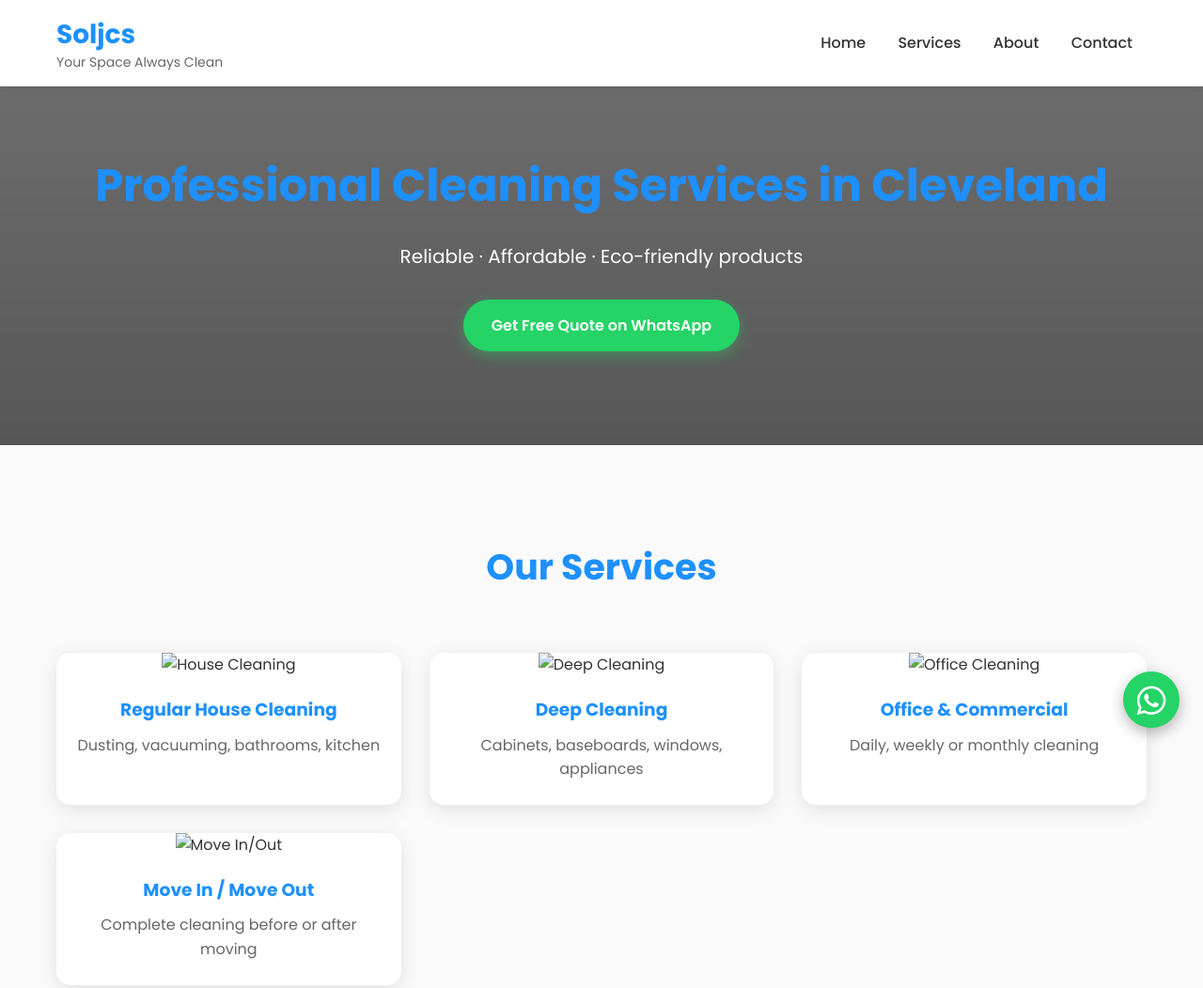
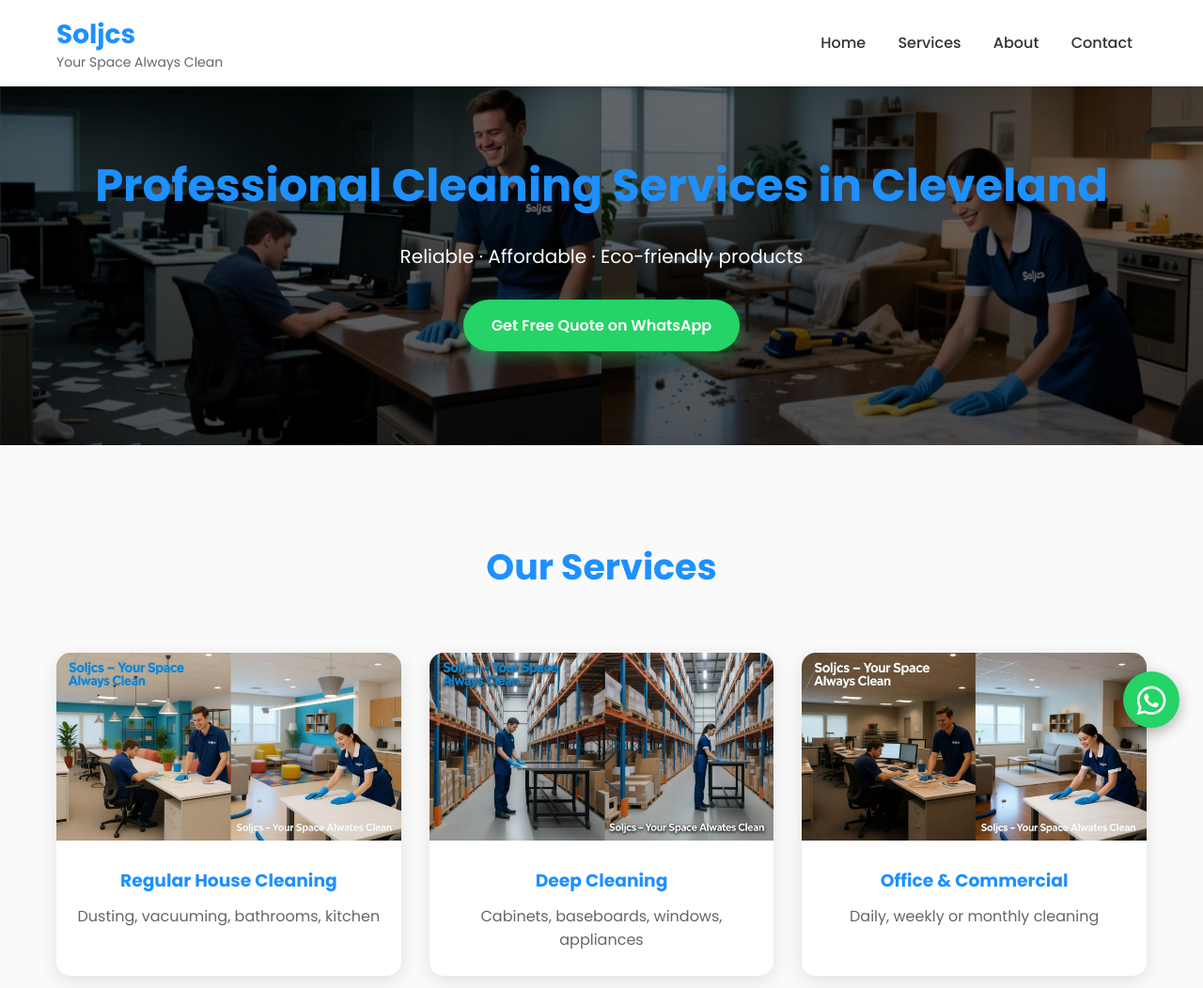
Before and after one commit to joselagrasa6-source/Soljcs-cleaning-web, a plain HTML site: page index.html in a window 1280 px wide. Shown: the top 1052 px of the page at 94% size. Drawn offline with Linux system fonts and the light colour scheme.

Commit message:
Update index.html

```diff
--- a/index.html
+++ b/index.html
@@ -12,12 +12,14 @@
     <link href="https://fonts.googleapis.com/css2?family=Poppins:wght@300;400;500;600;700&display=swap" rel="stylesheet">
     <link rel="stylesheet" href="https://cdnjs.cloudflare.com/ajax/libs/font-awesome/6.4.0/css/all.min.css">
     <style>
-        .hero { background: linear-gradient(rgba(0,0,0,0.55),rgba(0,0,0,0.65)), url('Imagen%20de%20WhatsApp%202025-12-03%20a%20las%2017.18.4.jpg') center/cover no-repeat !important; }
+        .hero {
+            background: linear-gradient(rgba(0,0,0,0.55), rgba(0,0,0,0.65)), url('hero.jpg') center/cover no-repeat !important;
+        }
     </style>
 </head>
 <body>
 
-    <!-- WhatsApp Floating Button -->
+    <!-- Botón WhatsApp flotante -->
     <a href="https://wa.me/14752323432?text=Hola!%20Quiero%20cotización%20de%20limpieza" class="whatsapp-float" target="_blank">
         <i class="fab fa-whatsapp"></i>
     </a>
@@ -53,22 +55,22 @@
             <h2>Our Services</h2>
             <div class="services-grid">
                 <div class="service-card">
-                    <img src="Imagen%20de%20WhatsApp%202025-12-03%20a%20las%2017.18.4.jpg" alt="House Cleaning">
+                    <img src="servicio1.jpg" alt="Regular House Cleaning" loading="lazy">
                     <h3>Regular House Cleaning</h3>
                     <p>Dusting, vacuuming, bathrooms, kitchen</p>
                 </div>
                 <div class="service-card">
-                    <img src="Imagen%20de%20WhatsApp%202025-12-03%20a%20las%2017.18.4%20(1).jpg" alt="Deep Cleaning">
+                    <img src="servicio2.jpg" alt="Deep Cleaning" loading="lazy">
                     <h3>Deep Cleaning</h3>
                     <p>Cabinets, baseboards, windows, appliances</p>
                 </div>
                 <div class="service-card">
-                    <img src="Imagen%20de%20WhatsApp%202025-12-03%20a%20las%2017.18.4%20(2).jpg" alt="Office Cleaning">
+                    <img src="servicio3.jpg" alt="Office & Commercial" loading="lazy">
                     <h3>Office & Commercial</h3>
                     <p>Daily, weekly or monthly cleaning</p>
                 </div>
                 <div class="service-card">
-                    <img src="Imagen%20de%20WhatsApp%202025-12-03%20a%20las%2017.18.4%20(3).jpg" alt="Move In/Out">
+                    <img src="hero.jpg" alt="Move In/Out" loading="lazy">
                     <h3>Move In / Move Out</h3>
                     <p>Complete cleaning before or after moving</p>
                 </div>
@@ -90,12 +92,12 @@
                         <li><i class="fas fa-check"></i> Flexible scheduling</li>
                     </ul>
                 </div>
-                <img src="Imagen%20de%20WhatsApp%202025-12-03%20a%20las%2017.18.4%20(1).jpg" alt="Professional team">
+                <img src="servicio1.jpg" alt="Professional team" loading="lazy">
             </div>
         </div>
     </section>
 
-    <!-- Map -->
+    <!-- Mapa y Contacto siguen igual que antes -->
     <section class="location">
         <div class="container">
             <h2>We Serve Cleveland & Surrounding Areas</h2>
@@ -103,7 +105,6 @@
         </div>
     </section>
 
-    <!-- Contact -->
     <section id="contact" class="contact">
         <div class="container">
             <h2>Contact Us</h2>
```
